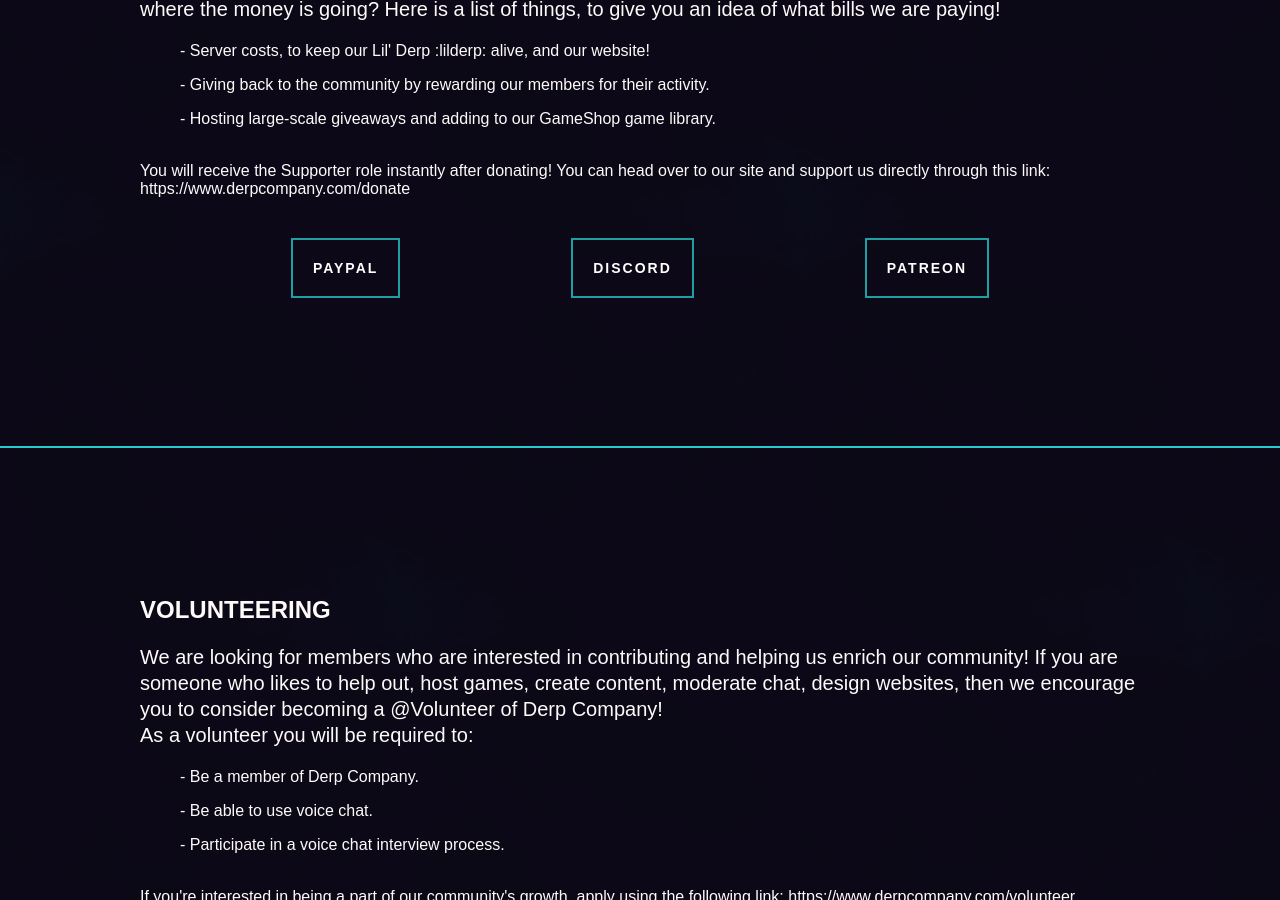
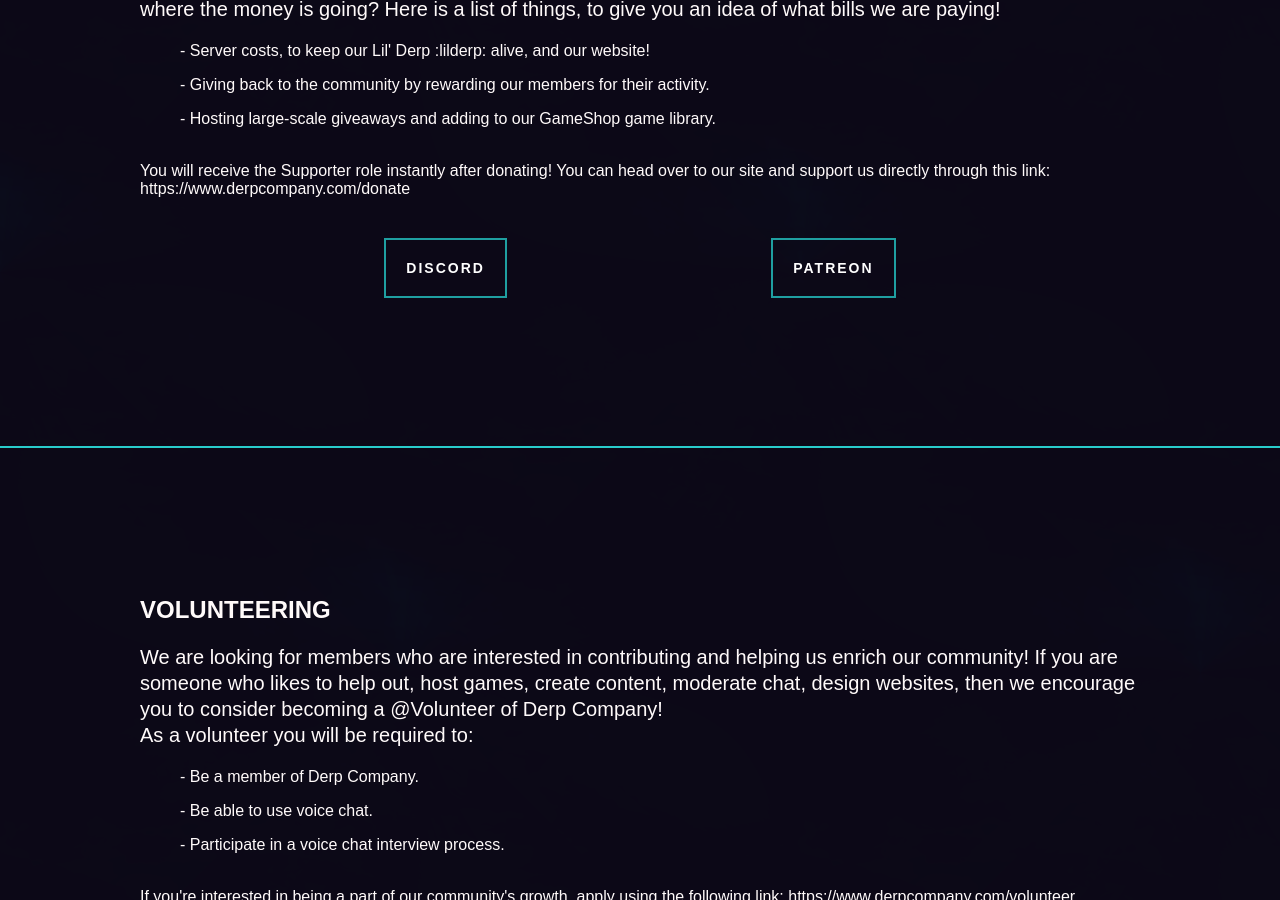
Before and after one commit to DerpCompany/NewWebsite, a Jekyll site: the page built from support.md, in a window 1280 px wide and 900 px high, scrolled down 928 px. Built offline with Jekyll 4.4.1, drawn with Linux system fonts in a browser that asks for light colours.

Commit message:
Fix Donation link

```diff
--- a/support.md
+++ b/support.md
@@ -36,9 +36,6 @@
   </div>
   <div class="sectionColumnFullWidth flexAlignCenter">
     <button class="navButton">
-      <a href="https://www.patreon.com/derpcompany">PAYPAL</a>
-    </button>
-    <button class="navButton">
       <a href="http://discord.derpcompany.com/">DISCORD</a>
     </button>
     <button class="navButton">
```
